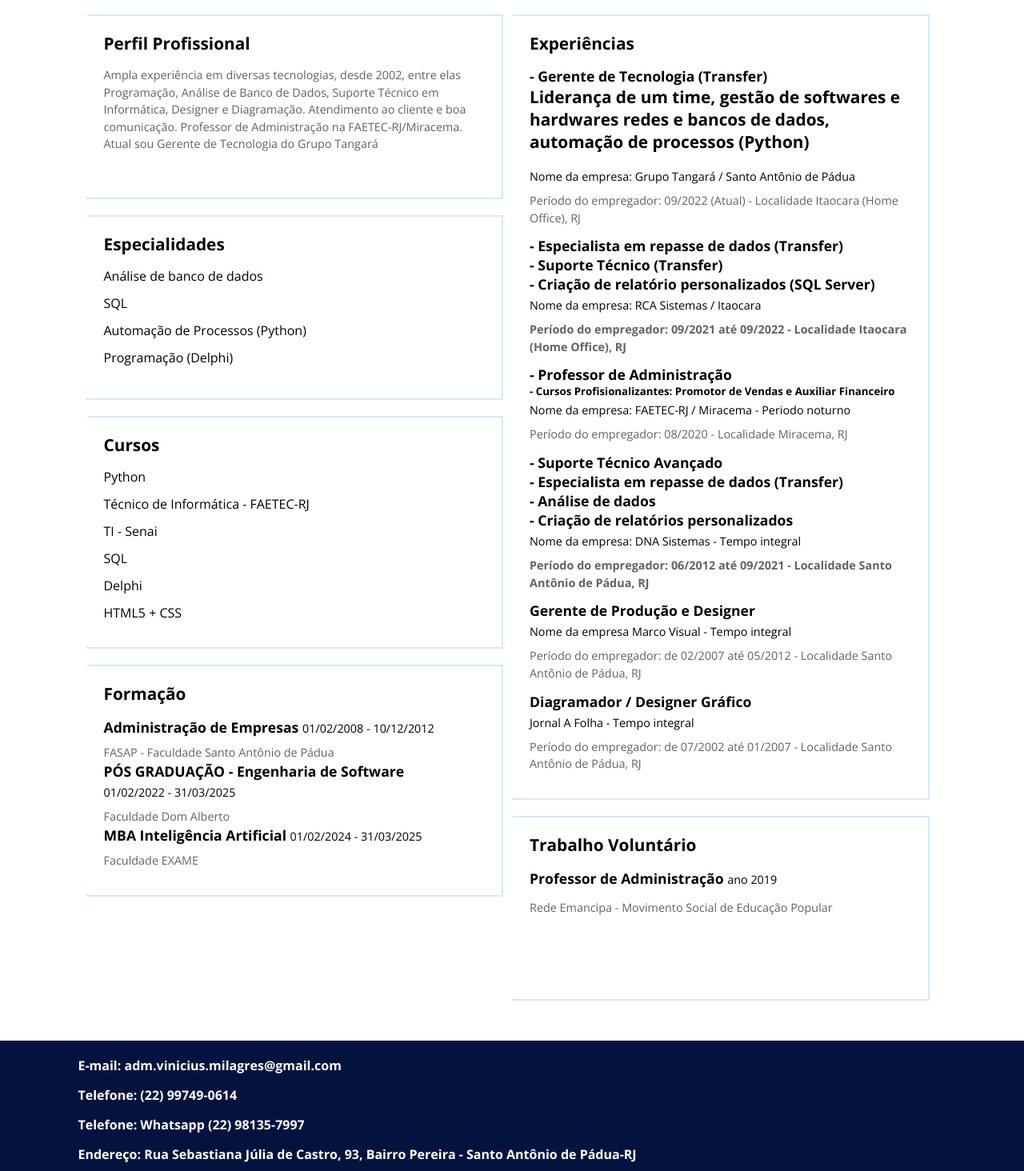
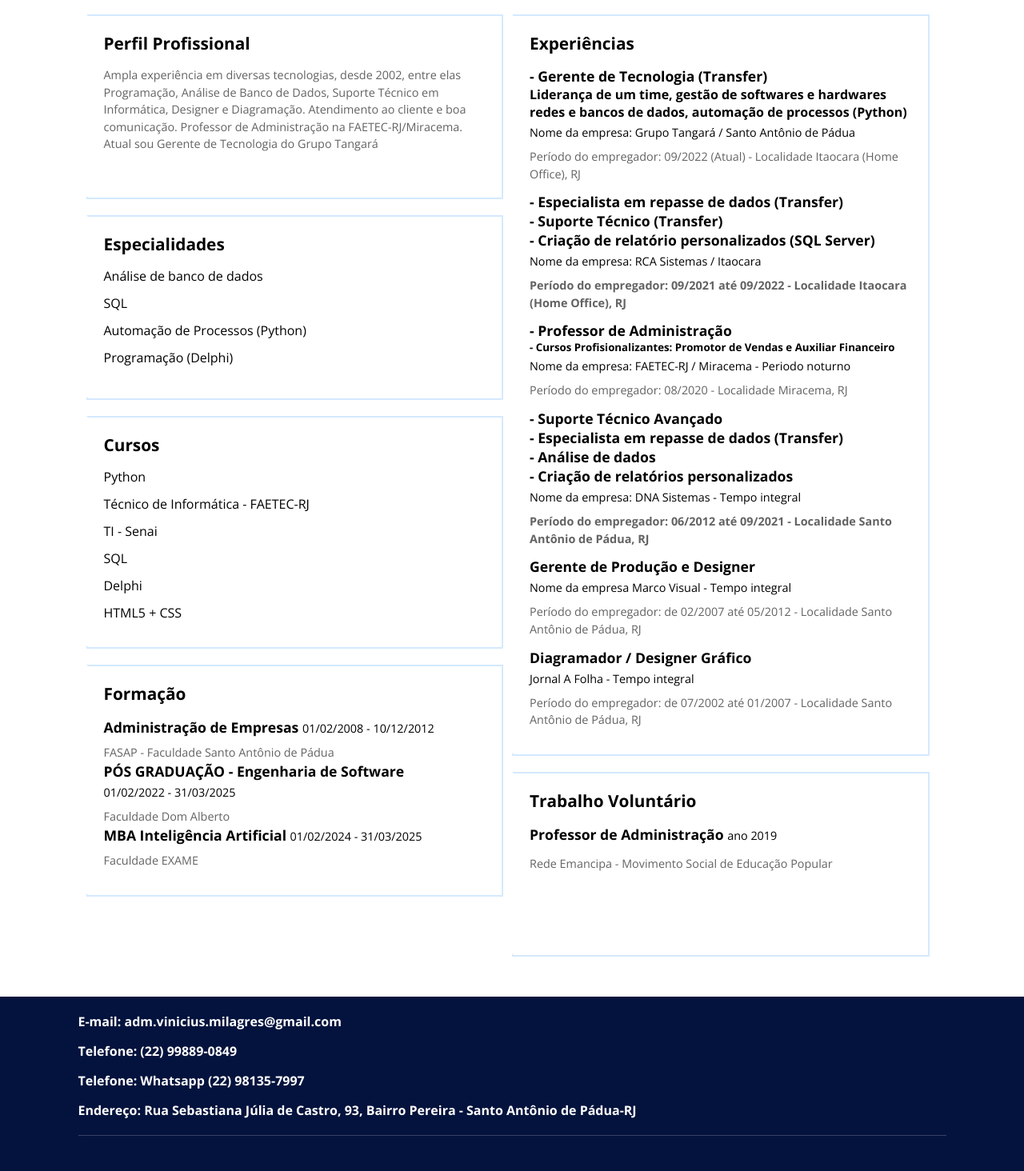
Before and after one commit to ViniMilagres/ViniMilagres.github.io, a plain HTML site: page index.html in a window 1280 px wide. Shown: the part 395-1859 px from the top of the page at 80% size. Drawn offline with nearby package versions, Linux system fonts and the light colour scheme.

Commit message:
Update index.html
acerto

```diff
--- a/index.html
+++ b/index.html
@@ -130,7 +130,7 @@
                                 <ul>
                                     <li>
                                         <h3>- Gerente de Tecnologia (Transfer)</h3>
-                                        <h2>Liderança de um time, gestão de softwares e hardwares redes e bancos de dados, automação de processos (Python)</h2>
+                                        <h4>Liderança de um time, gestão de softwares e hardwares redes e bancos de dados, automação de processos (Python)</h2>
                                         <strong>Nome da empresa: Grupo Tangará / Santo Antônio de Pádua</strong>
                                         <p>Período do empregador: 09/2022 (Atual) - Localidade Itaocara (Home Office), RJ</p>
                                     </li>
@@ -200,7 +200,7 @@
                                 <a href="mailto:adm.vinicius.milagres@gmail.com"><strong>E-mail:</strong> adm.vinicius.milagres@gmail.com</a>
                             </li>
                             <li>
-                                <a href="tel:22997490614"><strong>Telefone:</strong> (22) 99749-0614</a>
+                                <a href="tel:22998890849"><strong>Telefone:</strong> (22) 99889-0849</a>
                             </li>
                             <li>
                                 <a href="tel:2281357997"><strong>Telefone:</strong> Whatsapp (22) 98135-7997</a>
```
